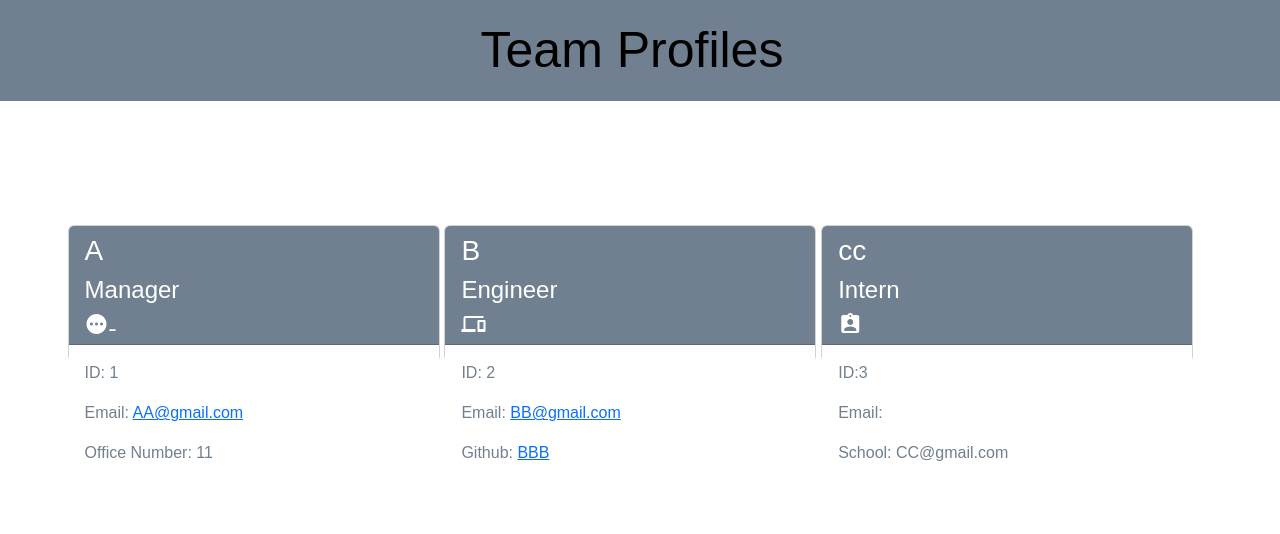
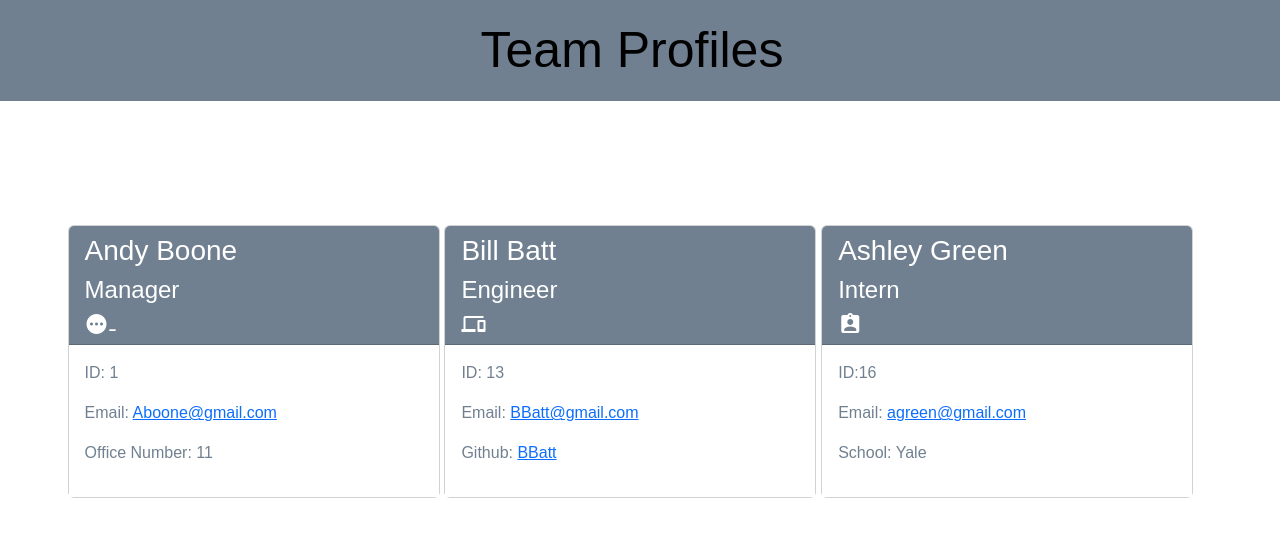
Before and after one commit to prnessy23/team-profile-generator, a website: page team.html in a window 1280 px wide. Drawn offline with nearby package versions, Linux system fonts and the light colour scheme.

Commit message:
fixed html

```diff
--- a/assets/style.css
+++ b/assets/style.css
@@ -16,6 +16,7 @@ body {
 }
 .navbar-brand {
   font-size: 50px;
+
 }
 .card-header {
   background-color: var(--primary);
--- a/team.html
+++ b/team.html
@@ -24,16 +24,17 @@
     <div class="container">
     <div class="row justify-content-center" id="team-cards"></div>
 
+
     <div class ="col-4 mt-4">
-    <div class="card h-50">
+    <div class="card h-30">
     <div class="card-header">
-        <h3>A</h3>
+        <h3>Andy Boone</h3>
         <h4>Manager</h4><i class="material-icons">pending-actions</i>
         </div>
 
         <div class="card-body">
         <p class="id">ID: 1</p>
-        <p class="email">Email: <a href="mailto:AA@gmail.com">AA@gmail.com</a><p>
+        <p class="email">Email: <a href="mailto:Aboone@gmail.com">Aboone@gmail.com</a><p>
         <p class="office">Office Number: 11</p>
         </div>
 
@@ -41,30 +42,31 @@
     </div>
 
     <div class ="col-4 mt-4">
-    <div class="card h-50">
+    <div class="card h-30">
         <div class="card-header">
-            <h3>B</h3>
+            <h3>Bill Batt</h3>
                 <h4>Engineer</h4><i class="material-icons">devices</i>
 </div>
     <div class="card-body">
-            <p class="id">ID: 2</p>
-                <p class="email">Email: <a href="mailto:BB@gmail.com">BB@gmail.com</a><p>
-                    <p class="github">Github: <a href="https://github.com/BBB">BBB</a></p>
+            <p class="id">ID: 13</p>
+                <p class="email">Email: <a href="mailto:BBatt@gmail.com">BBatt@gmail.com</a><p>
+                    <p class="github">Github: <a href="https://github.com/BBatt">BBatt</a></p>
     </div>
         </div>
             </div> <div class ="col-4 mt-4">
-    <div class="card h-50">
+    <div class="card h-30">
         <div class="card-header">
-        <h3>cc</h3>
+        <h3>Ashley Green</h3>
         <h4>Intern</h4><i class="material-icons">assignment_ind</i>
     </div>
     <div class="card-body">
-    <p class="id">ID:3</p>
-    <p class="email">Email: <a href="mailto:"></a><p>
-    <p class="school">School: CC@gmail.com</p>
+    <p class="id">ID:16</p>
+    <p class="email">Email: <a href="mailto:agreen@gmail.com">agreen@gmail.com</a><p>
+    <p class="school">School: Yale</p>
     </div>
         </div>
             </div>
+
         </main>
     </body>
     <script src="https://cdn.jsdelivr.net/npm/bootstrap@5.3.0-alpha1/dist/js/bootstrap.bundle.min.js" integrity="sha384-w76AqPfDkMBDXo30jS1Sgez6pr3x5MlQ1ZAGC+nuZB+EYdgRZgiwxhTBTkF7CXvN" crossorigin="anonymous"></script>
```
Also changed, not shown: src/generateHtml.js (+5 -4 lines).
